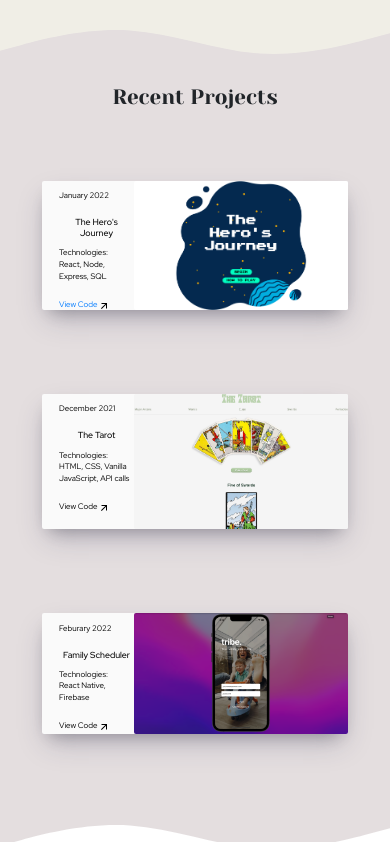
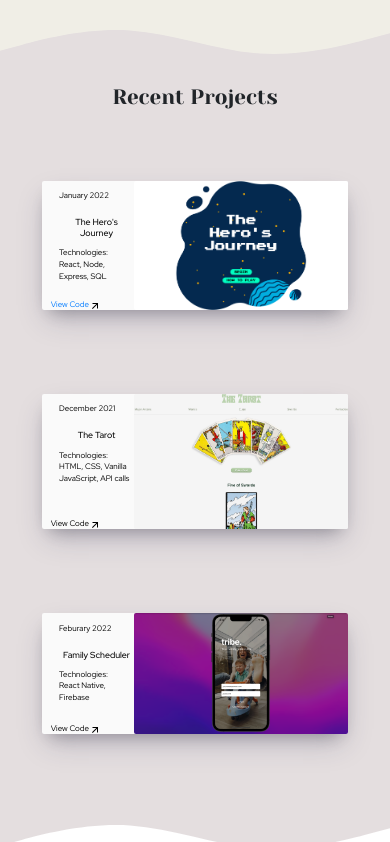
Before and after one commit to indyamolloy/Portfolio, a React (Create React App) app: page / in a window 390 px wide. Shown: the part 734-1576 px from the top of the page. Built offline with nearby package versions, Linux system fonts and the light colour scheme; a web font is replaced by a local one.

Commit message:
code button positioning

```diff
--- a/src/components/Projects/projectCard.module.css
+++ b/src/components/Projects/projectCard.module.css
@@ -111,3 +111,10 @@
     position: relative;
   }
 }
+
+@media screen and (max-width: 500px) {
+  .codeButton {
+    bottom: 0vh;
+    left: 0vh;
+  }
+}
```
